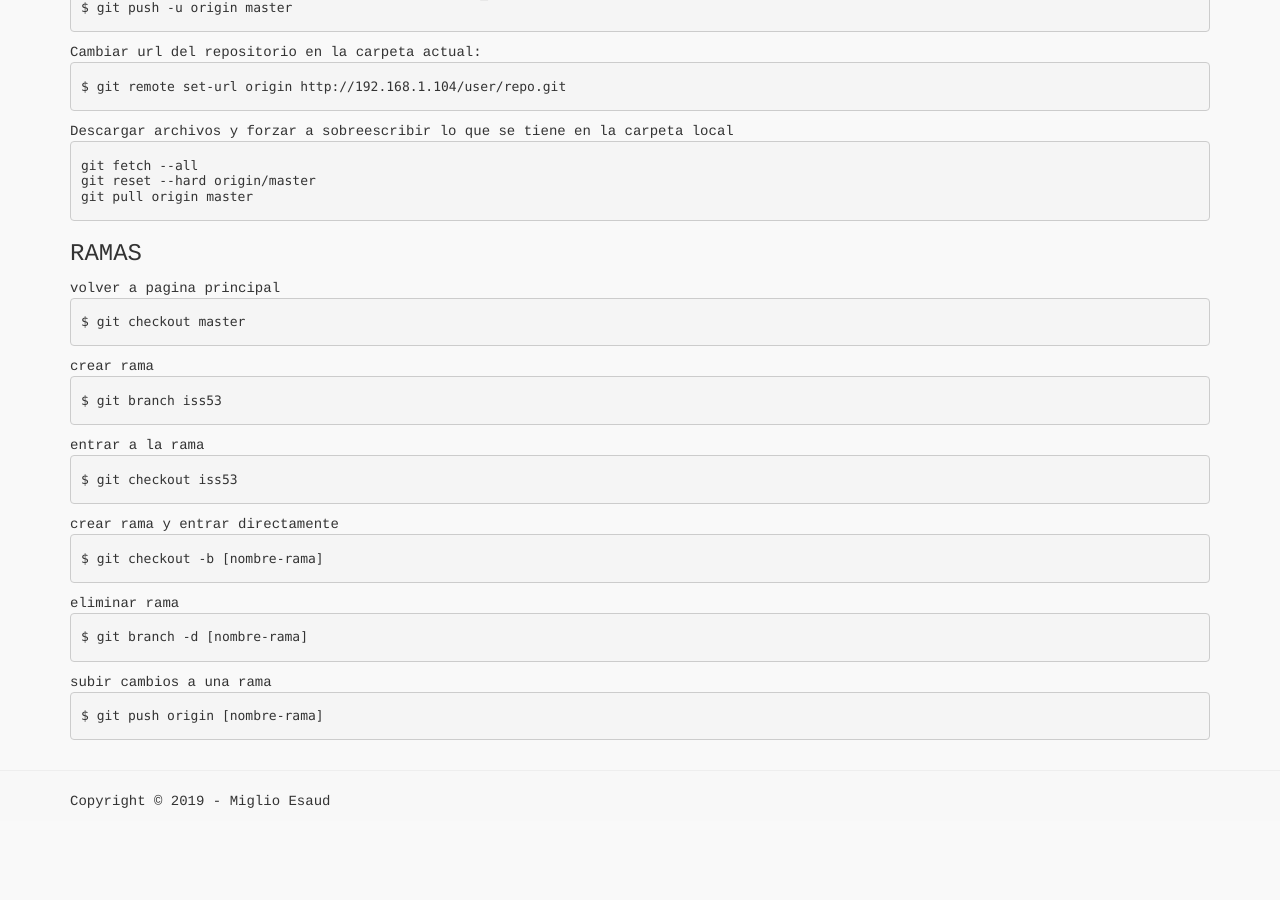
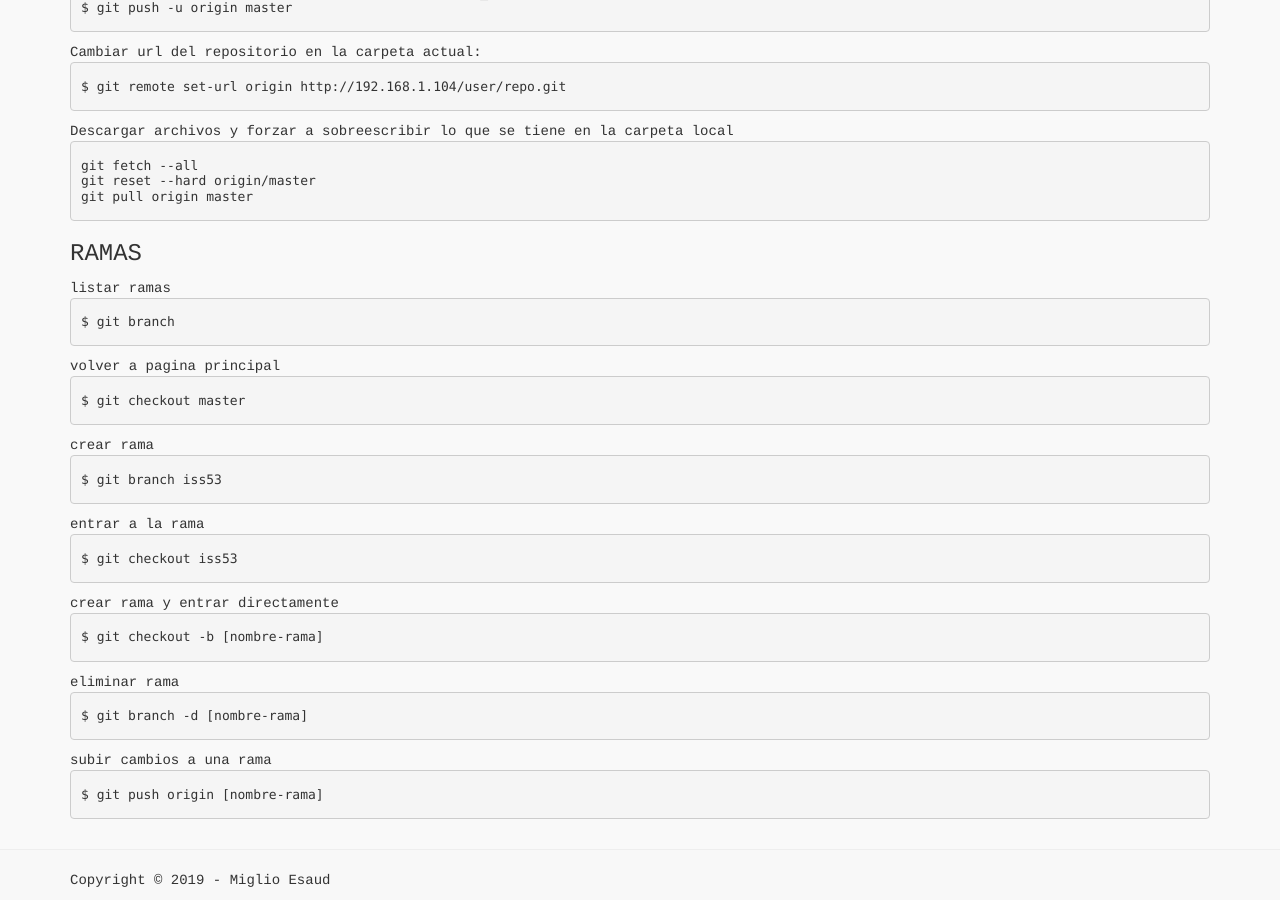
Before and after one commit to mig1098/mig1098.github.io, a Jekyll site: the page built from gitlab-guia/index.html, in a window 1280 px wide and 900 px high, scrolled down 1444 px. Built offline with Jekyll 4.4.1, drawn with Linux system fonts in a browser that asks for light colours; Markdown is read by kramdown in place of the engine named in the settings; before the commit the page ends 2265 px from its top, so only the background shows below that.

Commit message:
Update index.html

```diff
--- a/gitlab-guia/index.html
+++ b/gitlab-guia/index.html
@@ -173,9 +173,20 @@ git pull origin master
 
 <div>
 <h3>RAMAS</h3>
+</div>
+
+<div>
+    <span>listar ramas</span>
+</div>
+<pre>
+<code>
+$ git branch
+</code>
+</pre>
+
+<div>
     <span>volver a pagina principal</span>
 </div>
-
 <pre>
 <code>
 $ git checkout master
```
